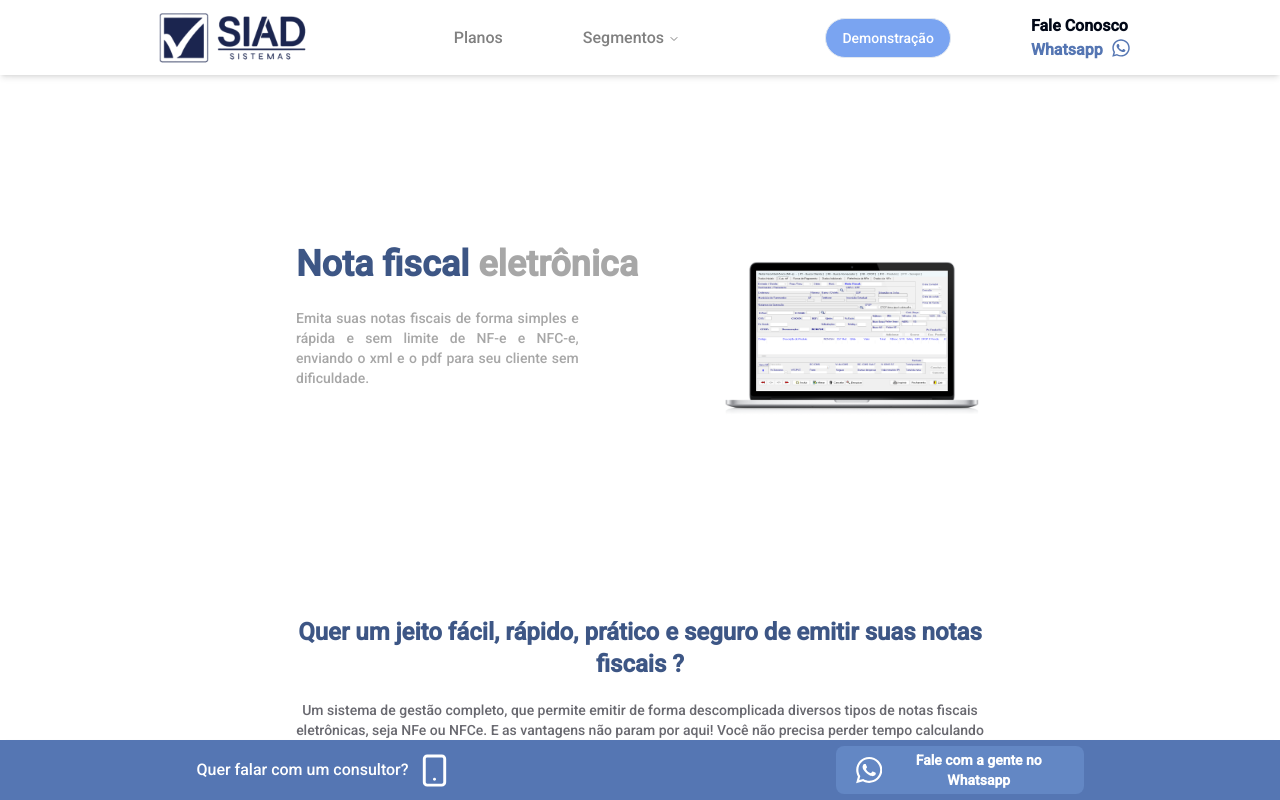
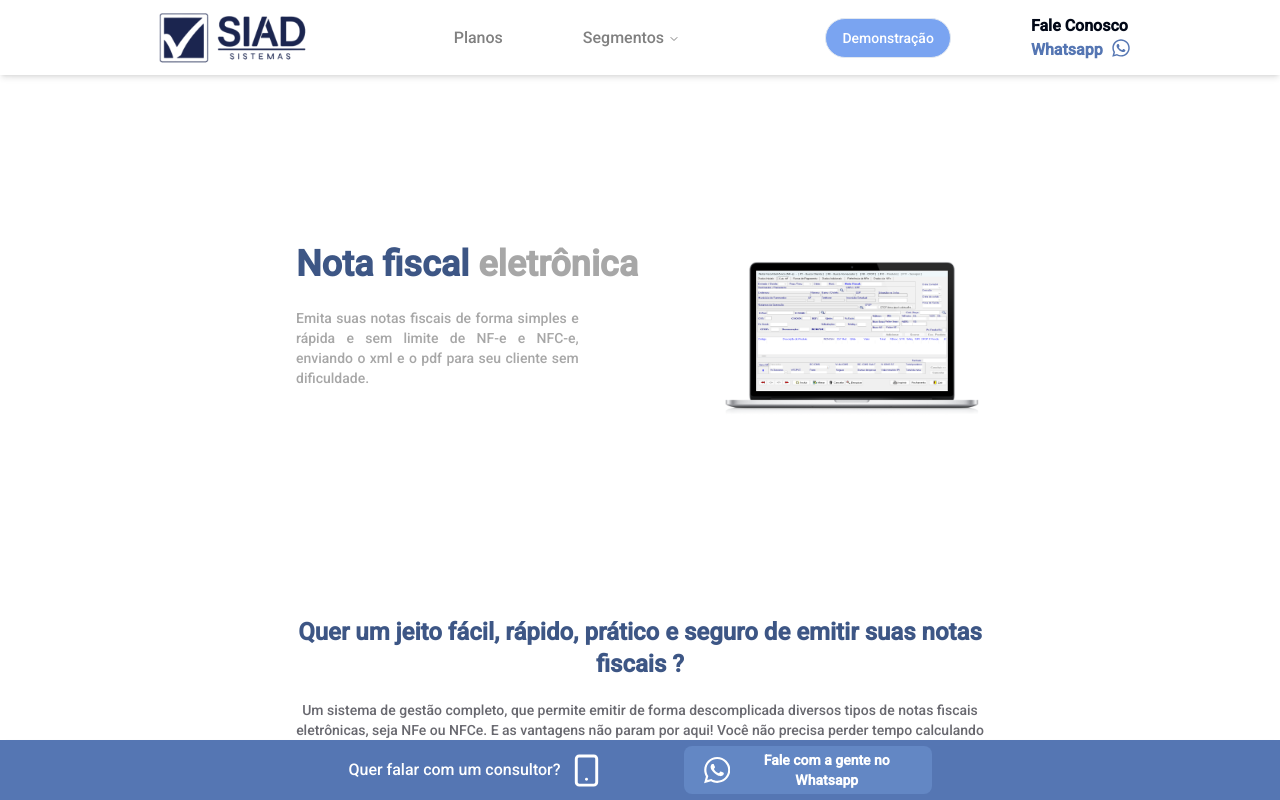
Before and after one commit to EvaldoFerreiraMoreira/site-siad, a Next.js app: page / in a window 1280 px wide. Shown: the top 800 px of the page. Built offline with nearby package versions, Linux system fonts and the light colour scheme.

Commit message:
fix: fixedBar diminuir o espaçamento entre campos

```diff
--- a/src/components/ui/componentsWeb/FixedBarWeb.tsx
+++ b/src/components/ui/componentsWeb/FixedBarWeb.tsx
@@ -6,7 +6,7 @@ import { FaWhatsapp } from "react-icons/fa";
 
 const FixedBarWeb = () => {
   return (
-    <div className="fixed bg-[#5576B3] shadow-md mx-auto w-full p-5 bottom-0 h-[60px] z-10 flex items-center gap-96 justify-center text-white">
+    <div className="fixed bg-[#5576B3] shadow-md mx-auto w-full p-5 bottom-0 h-[60px] z-10 flex items-center gap-20 justify-center text-white">
       <Link href="https://api.whatsapp.com/send?phone=553398056488&text=Ol%C3%A1%2C%20vim%20pelo%20Site%20da%20Siad">
         <div className="flex items-center gap-2">
           <p>Quer falar com um consultor?</p>
```
